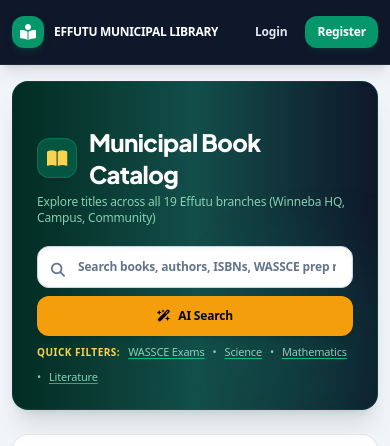
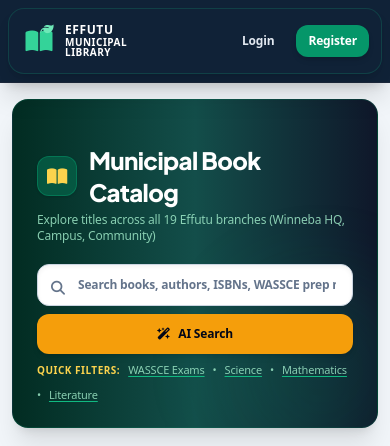
Before and after one commit to FAVOU-R/effutulibrary, a FastAPI app: page /catalog in a window 390 px wide. Shown: the top 446 px of the page. Run offline with FastAPI, Linux system fonts and the light colour scheme; some libraries are stand-ins or nearby versions.

Commit message:
Add files via upload

```diff
--- a/app/templates/base.html
+++ b/app/templates/base.html
@@ -19,64 +19,65 @@
 </head>
 <body class="bg-slate-100 flex flex-col min-h-screen text-slate-900 antialiased selection:bg-emerald-600 selection:text-white font-sans">
 
-    <!-- Top Navigation Bar -->
-    <header class="bg-slate-900 text-white border-b border-slate-800 shadow-lg sticky top-0 z-50">
-        <div class="max-w-7xl mx-auto px-3 sm:px-6 lg:px-8">
-            <div class="flex justify-between items-center h-16 gap-2">
-                <!-- Brand Logo & Title -->
-                <a href="/" class="flex items-center space-x-2.5 sm:space-x-3 group min-w-0">
-                    <div class="w-8 h-8 sm:w-10 sm:h-10 bg-emerald-600 group-hover:bg-emerald-500 text-white rounded-xl flex items-center justify-center shadow-md shadow-emerald-900/50 transition shrink-0">
-                        <i class="fa-solid fa-book-open-reader text-base sm:text-xl"></i>
-                    </div>
-                    <div class="min-w-0">
-                        <span class="font-extrabold text-xs sm:text-base tracking-tight block text-white group-hover:text-emerald-400 transition truncate">EFFUTU MUNICIPAL LIBRARY</span>
-                        <span class="text-[10px] text-slate-400 font-medium truncate hidden sm:block">Central Region, Ghana • 19 Branches Network</span>
-                    </div>
-                </a>
+    <!-- Top Navigation Bar (Mobile & Desktop Responsive) -->
+    <header class="bg-[#102237] text-white border-b border-slate-800/80 shadow-xl sticky top-0 z-50 px-2 sm:px-4 py-2">
+        <div class="max-w-7xl mx-auto bg-[#102237] rounded-2xl px-3 sm:px-6 py-2 border border-emerald-500/20 shadow-lg">
+            <div class="flex justify-between items-center h-12 sm:h-14 gap-2">
 
-                <!-- User Profile & Actions -->
-                <div class="flex items-center space-x-2 sm:space-x-4 shrink-0">
+                <!-- Left Side: Mobile Hamburger & Stacked Brand Logo -->
+                <div class="flex items-center space-x-2.5 sm:space-x-4 min-w-0">
                     {% if current_user %}
-                        <button onclick="toggleMobileNav()" class="md:hidden text-slate-300 hover:text-white p-1.5 rounded-lg hover:bg-slate-800 transition" title="Toggle Navigation Menu">
-                            <i class="fa-solid fa-bars text-lg"></i>
-                        </button>
+                    <button onclick="toggleMobileNav()" class="md:hidden text-emerald-400 hover:text-emerald-300 p-1.5 focus:outline-none transition shrink-0" title="Toggle Navigation Menu">
+                        <i class="fa-solid fa-bars text-xl sm:text-2xl"></i>
+                    </button>
+                    {% endif %}
 
-                        <a href="/notifications" class="relative text-slate-300 hover:text-white p-2 rounded-xl hover:bg-slate-800 transition" title="Notifications">
-                            <i class="fa-solid fa-bell text-base sm:text-lg"></i>
-                            <span id="notif-badge" class="hidden absolute top-1 right-1 bg-rose-500 text-white text-[9px] font-black w-4 h-4 rounded-full flex items-center justify-center shadow">0</span>
+                    <a href="/" class="flex items-center space-x-2 sm:space-x-3 group min-w-0">
+                        <div class="w-9 h-9 sm:w-11 sm:h-11 text-emerald-400 flex items-center justify-center shrink-0">
+                            <!-- Leaf inside Book Brand Icon -->
+                            <div class="relative flex items-center justify-center">
+                                <i class="fa-solid fa-book-open text-2xl sm:text-3xl text-emerald-400"></i>
+                                <i class="fa-solid fa-leaf text-xs sm:text-sm text-emerald-300 absolute -top-1 right-0 transform rotate-12"></i>
+                            </div>
+                        </div>
+                        <div class="flex flex-col text-left leading-[1.05] tracking-tight">
+                            <span class="font-extrabold text-[12px] sm:text-base text-white tracking-wider">EFFUTU</span>
+                            <span class="font-extrabold text-[10px] sm:text-xs text-white tracking-wider">MUNICIPAL</span>
+                            <span class="font-extrabold text-[10px] sm:text-xs text-white tracking-wider">LIBRARY</span>
+                        </div>
+                    </a>
+                </div>
+
+                <!-- Right Side: Notifications, Avatar Ring, Logout -->
+                <div class="flex items-center space-x-3 sm:space-x-5 shrink-0">
+                    {% if current_user %}
+                        <!-- Notification Bell with Green Badge -->
+                        <a href="/notifications" class="relative text-white hover:text-emerald-400 transition p-1" title="Notifications">
+                            <i class="fa-solid fa-bell text-xl sm:text-2xl"></i>
+                            <span id="notif-badge" class="absolute -top-0.5 -right-0.5 w-3 h-3 bg-emerald-400 border-2 border-[#102237] rounded-full"></span>
                         </a>
 
-                        <div class="flex items-center gap-2 sm:gap-3 bg-white/10 hover:bg-white/20 px-2.5 sm:px-3 py-1.5 rounded-xl border border-white/10 transition cursor-pointer group relative" onclick="openProfileModal()" title="Click to edit profile & change avatar">
-                            <div class="relative w-7 h-7 sm:w-8 sm:h-8 rounded-lg overflow-hidden bg-emerald-500/20 border border-emerald-400/40 flex items-center justify-center text-amber-300 font-extrabold text-xs shadow-inner shrink-0">
+                        <!-- Circular Profile Avatar Ring -->
+                        <div class="relative w-9 h-9 sm:w-10 sm:h-10 rounded-full border-2 border-emerald-400 p-0.5 bg-emerald-500/20 flex items-center justify-center cursor-pointer group" onclick="openProfileModal()" title="Edit Profile & Avatar">
+                            <div class="w-full h-full rounded-full bg-emerald-500 text-white font-black text-sm flex items-center justify-center overflow-hidden shadow-inner">
                                 {% if current_user.avatar_url %}
                                     <img src="{{ current_user.avatar_url }}" id="nav-avatar-img" class="w-full h-full object-cover" alt="Avatar">
                                 {% else %}
                                     <span id="nav-avatar-initial">{{ current_user.full_name[0] }}</span>
                                 {% endif %}
-                                <div class="absolute inset-0 bg-black/40 opacity-0 group-hover:opacity-100 transition flex items-center justify-center text-white text-[10px]">
-                                    <i class="fa-solid fa-camera"></i>
-                                </div>
-                            </div>
-                            <div class="hidden sm:block text-left">
-                                <div class="font-extrabold text-xs text-white leading-tight flex items-center gap-1">
-                                    <span>{{ current_user.full_name }}</span>
-                                    <i class="fa-solid fa-pen text-[9px] text-emerald-300 opacity-0 group-hover:opacity-100 transition"></i>
-                                </div>
-                                <span class="text-[11px] text-emerald-300 font-mono font-bold tracking-wide">
-                                    {{ current_user.display_username }} • {{ current_user.role.replace('_', ' ').upper() }}
-                                </span>
                             </div>
                         </div>
 
-                        <a href="/auth/logout" class="bg-rose-500/10 hover:bg-rose-500/20 text-rose-200 border border-rose-500/30 text-xs font-extrabold px-2.5 sm:px-3.5 py-1.5 sm:py-2 rounded-xl transition flex items-center gap-1.5 shadow-sm">
-                            <i class="fa-solid fa-right-from-bracket text-xs"></i>
-                            <span class="hidden xs:inline">Logout</span>
+                        <!-- Logout Exit Door Icon -->
+                        <a href="/auth/logout" class="text-white hover:text-rose-400 p-1 transition" title="Logout">
+                            <i class="fa-solid fa-right-from-bracket text-xl sm:text-2xl"></i>
                         </a>
                     {% else %}
                         <a href="/login" class="text-xs font-extrabold text-slate-200 hover:text-white px-2.5 sm:px-3.5 py-2 transition">Login</a>
-                        <a href="/register" class="bg-emerald-600 hover:bg-emerald-500 text-xs font-extrabold px-3 sm:px-4 py-2 sm:py-2.5 rounded-xl text-white shadow-md shadow-emerald-900/30 transition">Register</a>
+                        <a href="/register" class="bg-emerald-600 hover:bg-emerald-500 text-xs font-extrabold px-3 sm:px-4 py-2 sm:py-2.5 rounded-xl text-white shadow-md transition">Register</a>
                     {% endif %}
                 </div>
+
             </div>
         </div>
     </header>
```
